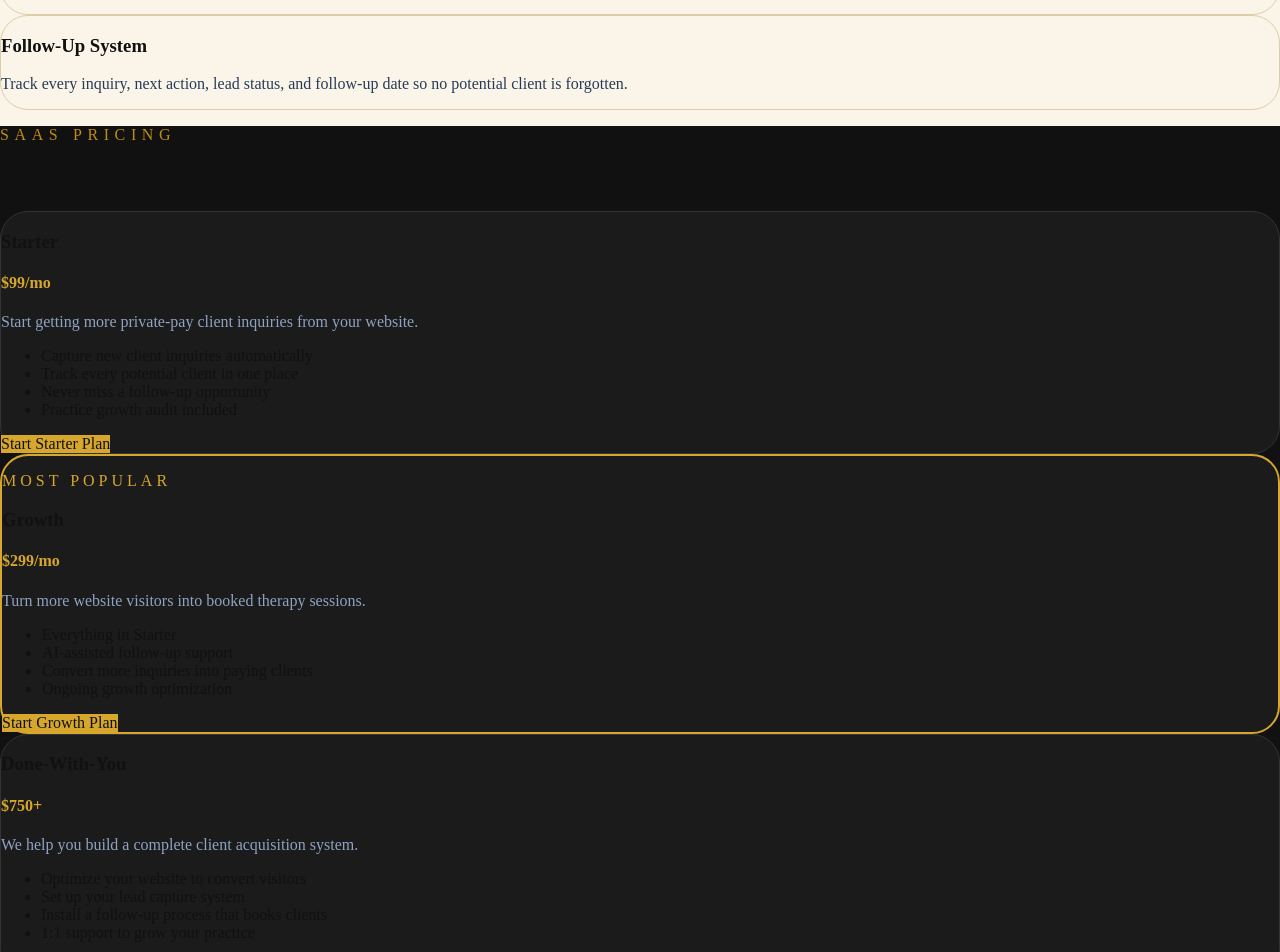
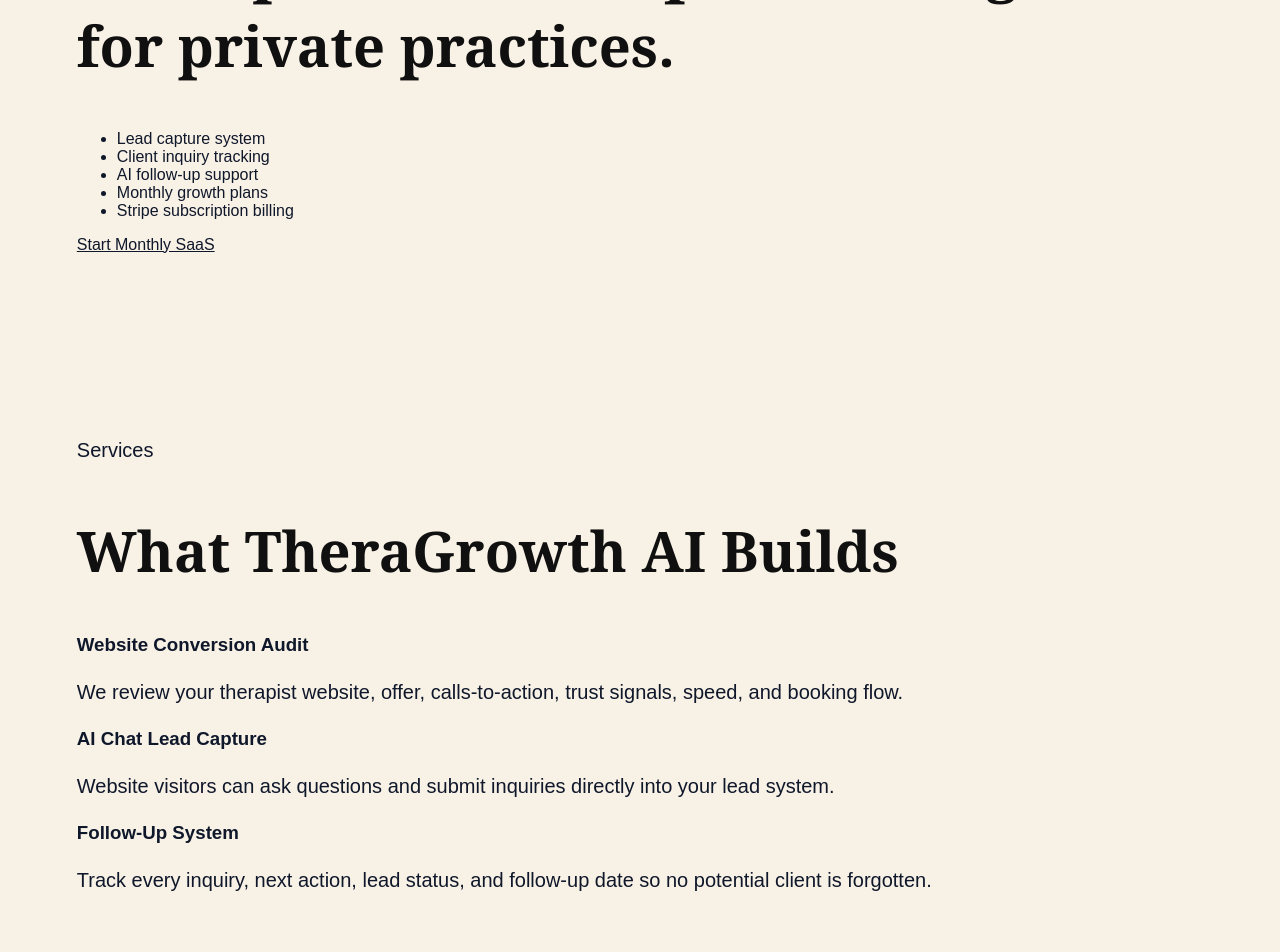
Before and after one commit to adesojilanre2/theragrowth-ai, a Next.js app in the folder frontend/: page / in a window 1280 px wide. Shown: the part 760-1712 px from the top of the page. Built offline with nearby package versions, Linux system fonts and the light colour scheme.

Commit message:
Fix global CSS styling

```diff
--- a/frontend/app/globals.css
+++ b/frontend/app/globals.css
@@ -1,7 +1,3 @@
-@tailwind base;
-@tailwind components;
-@tailwind utilities;
-
 html {
   scroll-behavior: smooth;
 }
@@ -10,4 +6,162 @@ body {
   margin: 0;
   background: #f8f1e6;
   color: #0f172a;
+  font-family: Arial, Helvetica, sans-serif;
 }
+
+* {
+  box-sizing: border-box;
+}
+
+a {
+  color: inherit;
+}
+
+section {
+  padding: 80px 6%;
+}
+
+.header {
+  position: sticky;
+  top: 0;
+  z-index: 50;
+  background: #f8f1e6;
+  border-bottom: 1px solid #d8c6a8;
+  padding: 22px 6%;
+  display: flex;
+  justify-content: space-between;
+  align-items: center;
+}
+
+.logoRow {
+  display: flex;
+  gap: 14px;
+  align-items: center;
+}
+
+.logo {
+  width: 64px;
+  height: 64px;
+  border-radius: 50%;
+  background: #101010;
+  color: #d4a72c;
+  display: flex;
+  align-items: center;
+  justify-content: center;
+  font-size: 28px;
+  font-weight: 900;
+}
+
+.nav {
+  display: flex;
+  gap: 28px;
+  font-weight: 800;
+}
+
+.hero {
+  display: grid;
+  grid-template-columns: 1.2fr 0.8fr;
+  gap: 60px;
+  align-items: center;
+}
+
+.eyebrow {
+  color: #b8860b;
+  font-weight: 900;
+  letter-spacing: 8px;
+  text-transform: uppercase;
+}
+
+h1, h2 {
+  font-family: Georgia, serif;
+  color: #101010;
+}
+
+h1 {
+  font-size: 76px;
+  line-height: 0.95;
+  margin: 25px 0;
+}
+
+h2 {
+  font-size: 56px;
+}
+
+p {
+  font-size: 20px;
+  line-height: 1.6;
+}
+
+.card {
+  background: white;
+  border: 1px solid #d8c6a8;
+  border-radius: 24px;
+  padding: 36px;
+}
+
+.dark {
+  background: #101010;
+  color: white;
+}
+
+.dark h2,
+.dark h3 {
+  color: white;
+}
+
+.grid3 {
+  display: grid;
+  grid-template-columns: repeat(3, 1fr);
+  gap: 28px;
+}
+
+.button {
+  display: inline-block;
+  background: #101010;
+  color: white;
+  padding: 18px 28px;
+  border-radius: 14px;
+  font-weight: 900;
+  text-decoration: none;
+  border: none;
+  cursor: pointer;
+}
+
+.gold {
+  background: #d4a72c;
+  color: #101010;
+}
+
+input, select, textarea {
+  width: 100%;
+  padding: 18px;
+  border: 1px solid #d8c6a8;
+  border-radius: 14px;
+  margin-bottom: 18px;
+  font-size: 16px;
+}
+
+footer {
+  background: #101010;
+  color: white;
+  padding: 50px 6%;
+}
+
+@media (max-width: 900px) {
+  .hero, .grid3 {
+    grid-template-columns: 1fr;
+  }
+
+  h1 {
+    font-size: 48px;
+  }
+
+  h2 {
+    font-size: 38px;
+  }
+
+  .nav {
+    flex-wrap: wrap;
+    gap: 12px;
+  }
+}
--- a/frontend/package.json
+++ b/frontend/package.json
@@ -20,9 +20,6 @@
     "@types/nodemailer": "^8.0.0",
     "@types/react": "latest",
     "@types/react-dom": "latest",
-    "autoprefixer": "^10.5.0",
-    "postcss": "^8.5.14",
-    "tailwindcss": "^4.3.0",
     "typescript": "latest"
   }
 }
--- a/frontend/tailwind.config.js
+++ /dev/null
@@ -1,12 +0,0 @@
-/** @type {import('tailwindcss').Config} */
-module.exports = {
-  content: [
-    "./app/**/*.{js,ts,jsx,tsx,mdx}",
-    "./components/**/*.{js,ts,jsx,tsx,mdx}",
-    "./lib/**/*.{js,ts,jsx,tsx,mdx}",
-  ],
-  theme: {
-    extend: {},
-  },
-  plugins: [],
-};
```
Also changed, not shown: 1 other file (tests, documents, lock files or other folders).
